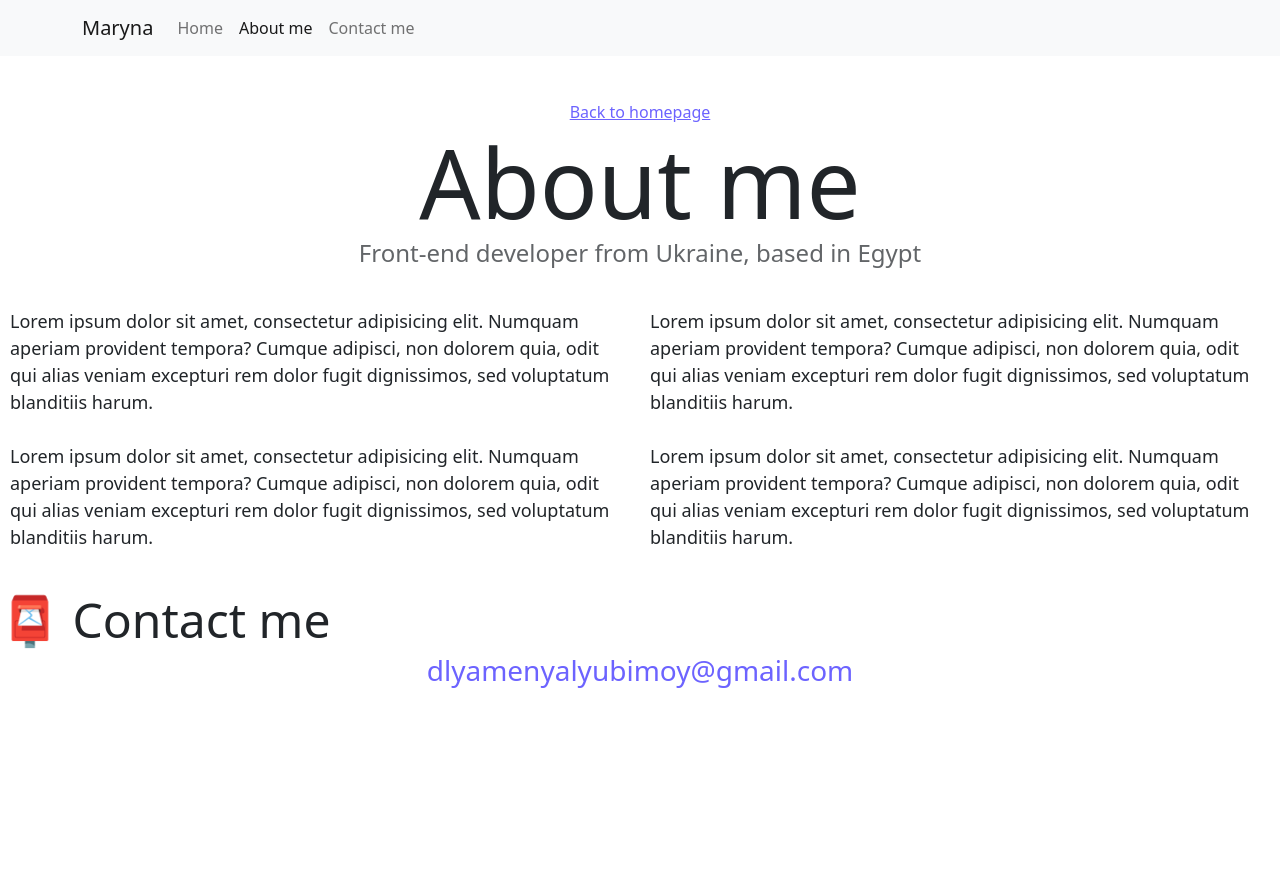
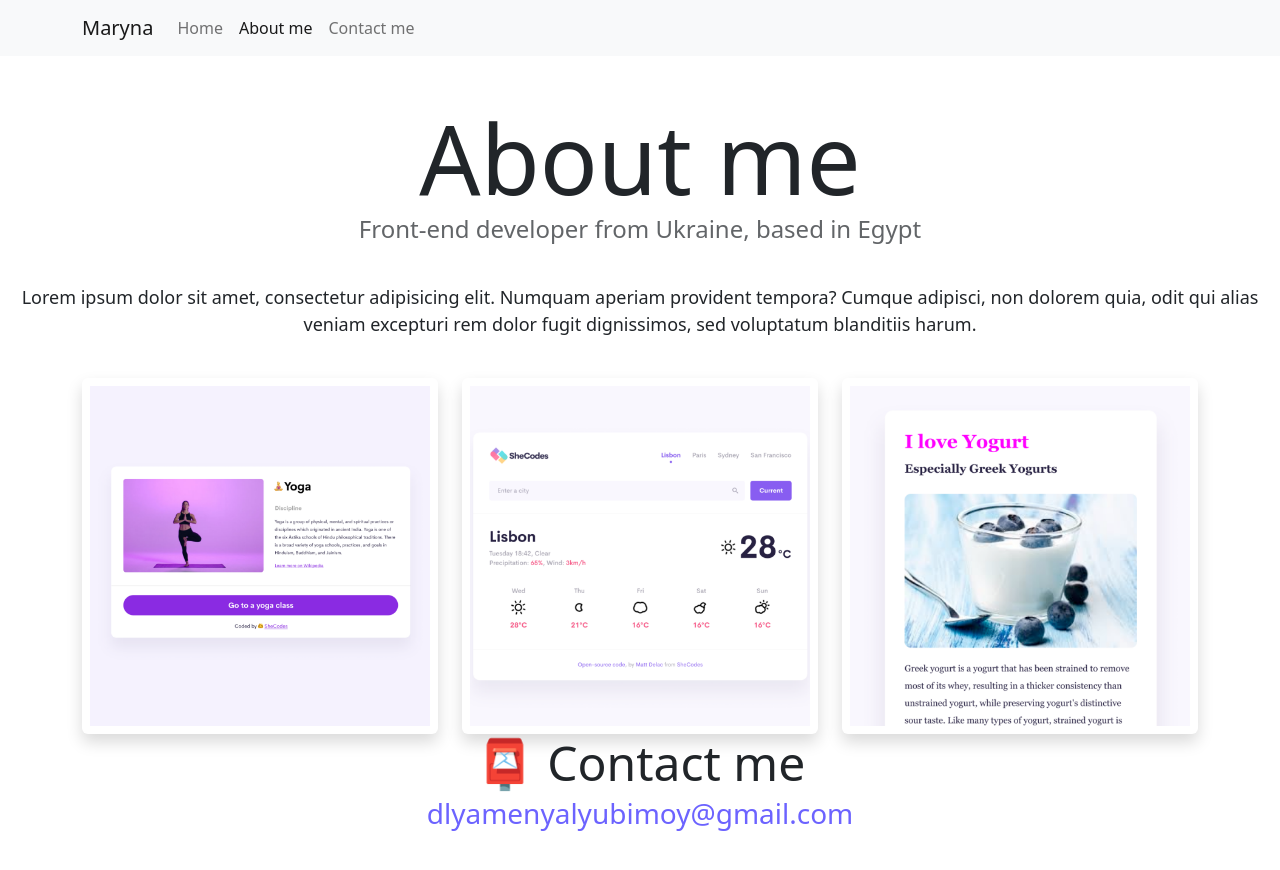
Before and after one commit to MarinkaMorgan/bootstrap-homework, a plain HTML site: page about.html in a window 1280 px wide. Before the commit the page ends 800 px from the top, so only its background shows below. Drawn offline with nearby package versions, Linux system fonts and the light colour scheme.

Commit message:
Updated index, about page and css

```diff
--- a/about.html
+++ b/about.html
@@ -32,12 +32,12 @@
         <div class="collapse navbar-collapse" id="navbarNav">
           <ul class="navbar-nav">
             <li class="nav-item">
-              <a class="nav-link" href="./index.html"
-                >Home</a
-              >
+              <a class="nav-link" href="./index.html">Home</a>
             </li>
             <li class="nav-item">
-              <a class="nav-link active" aria-current="page" href="./about.html">About me</a>
+              <a class="nav-link active" aria-current="page" href="./about.html"
+                >About me</a
+              >
             </li>
             <li class="nav-item">
               <a class="nav-link" href="./about.html#contact">Contact me</a>
@@ -46,37 +46,30 @@
         </div>
       </div>
     </nav>
-    <a href="index.html" class="homepage-link">Back to homepage</a>
-    <h1>About me</h1>
-    <h3>Front-end developer from Ukraine, based in Egypt</h3>
-    <div class="about-paragraphs">
+
+    <h1 class="text-center">About me</h1>
+    <h3 class="text-center">
+      Front-end developer from Ukraine, based in Egypt
+    </h3>
+    <div class="about-paragraphs text-center">
       <p>
         Lorem ipsum dolor sit amet, consectetur adipisicing elit. Numquam
         aperiam provident tempora? Cumque adipisci, non dolorem quia, odit qui
         alias veniam excepturi rem dolor fugit dignissimos, sed voluptatum
         blanditiis harum.
-        <br />
-        <br />
-        Lorem ipsum dolor sit amet, consectetur adipisicing elit. Numquam
-        aperiam provident tempora? Cumque adipisci, non dolorem quia, odit qui
-        alias veniam excepturi rem dolor fugit dignissimos, sed voluptatum
-        blanditiis harum.
       </p>
-      <p>
-        Lorem ipsum dolor sit amet, consectetur adipisicing elit. Numquam
-        aperiam provident tempora? Cumque adipisci, non dolorem quia, odit qui
-        alias veniam excepturi rem dolor fugit dignissimos, sed voluptatum
-        blanditiis harum.
-        <br />
-        <br />
-        Lorem ipsum dolor sit amet, consectetur adipisicing elit. Numquam
-        aperiam provident tempora? Cumque adipisci, non dolorem quia, odit qui
-        alias veniam excepturi rem dolor fugit dignissimos, sed voluptatum
-        blanditiis harum.
-      </p>
+
+    </div>
+    <div class="container">
+      <div class="row">
+        <div class="col-sm-4"><img src="./images/yoga.png" alt="Yoga" class="img-fluid p-2 shadow rounded"></div>
+        <div class="col-sm-4"><img src="./images/weather.png" alt="Weather app" class="img-fluid p-2 shadow rounded"></div>
+        <div class="col-sm-4"><img src="./images/yogurt.png" alt="Yogurt" class="img-fluid p-2 shadow rounded"></div>
+      </div>
+
     </div>
     <div id="contact">
-      <h2>📮 Contact me</h2>
+      <h2 class="text-center">📮 Contact me</h2>
       <a href="mailto:dlyamenyalyubimoy@gmail.com" class="email-link">
         dlyamenyalyubimoy@gmail.com
       </a>
--- a/style.css
+++ b/style.css
@@ -73,11 +73,6 @@ p {
   color: white;
 }
 
-.homepage-link {
-  color: var(--primary-color);
-  text-align: center;
-  display: block;
-}
 
 .about-paragraphs {
   display: flex;
```
Also changed, not shown: index.html (+2 -2 lines).
